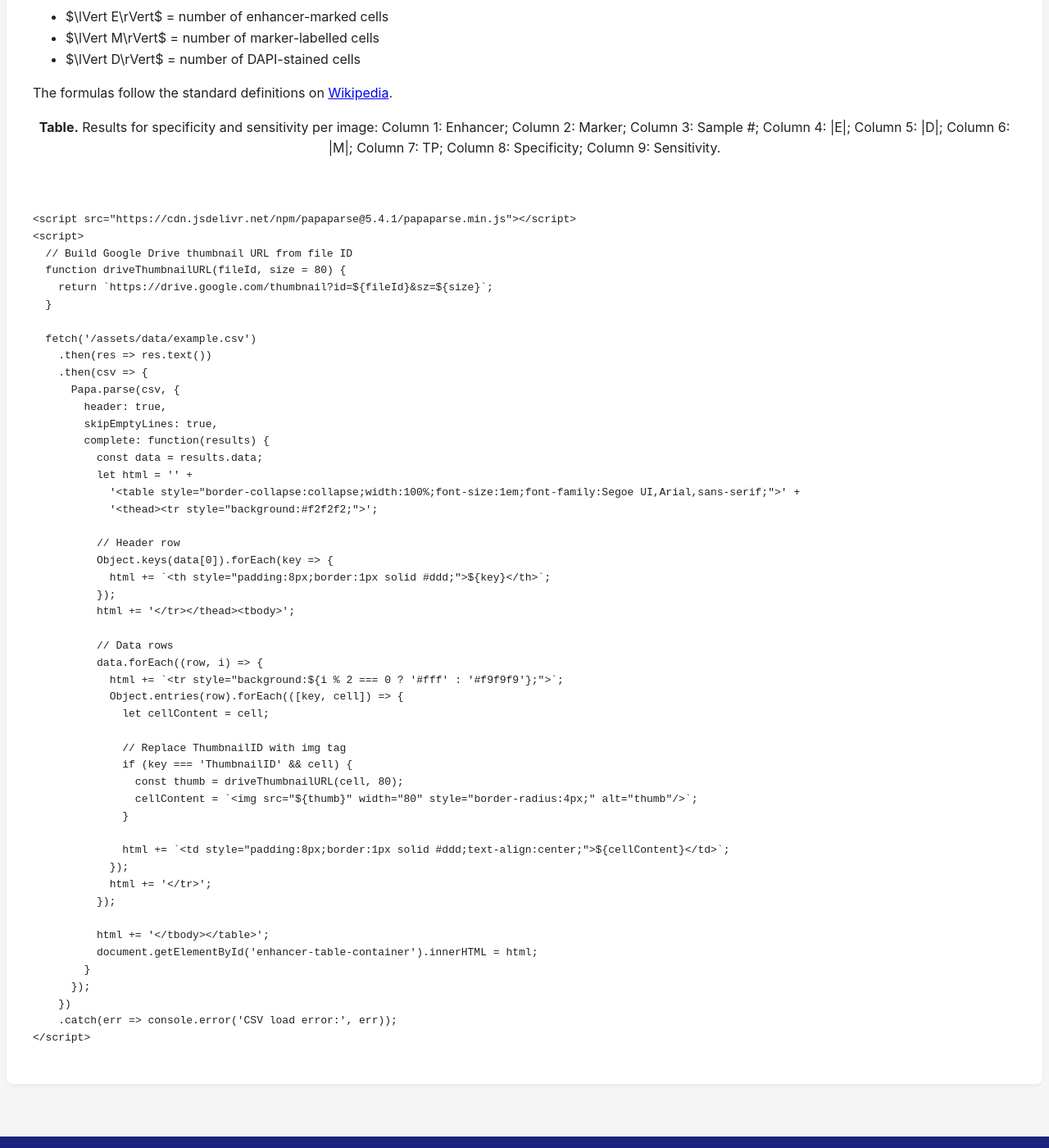
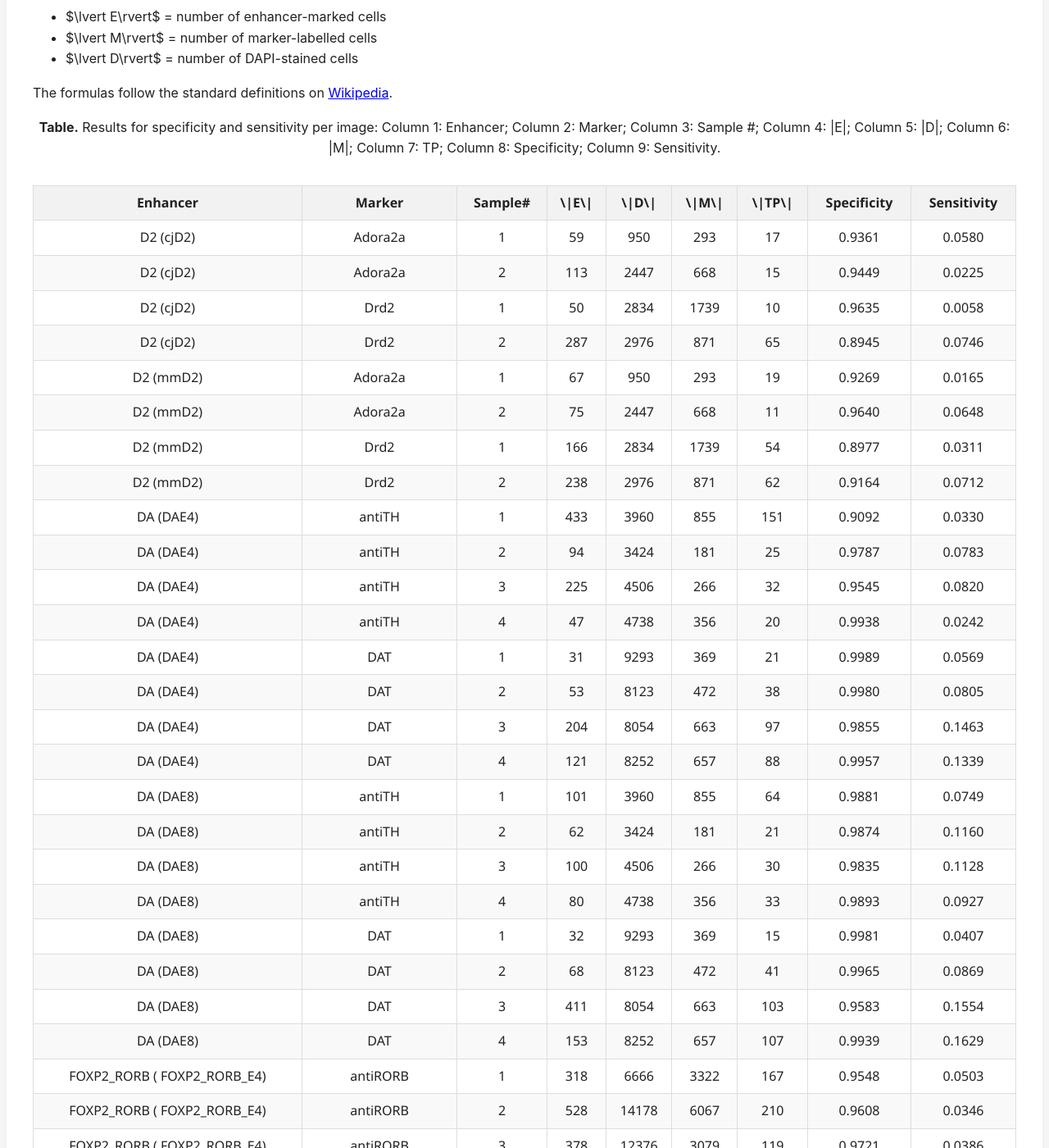
Before and after one commit to ppmitra/BAPDataAndCode, a Jekyll site: the page built from pages/marmosetEnhancer.md, in a window 1280 px wide and 1400 px high, scrolled down 1958 px. Shown: the whole window at 82% size. Built offline with Jekyll 4.4.1, drawn with Linux system fonts in a browser that asks for light colours; formulas are drawn with MathJax 3; comment, search, counter and statistics services are not loaded; some of the changed text lies outside the part shown.

Commit message:
added thumbnail support for marmosetEnhancer

````diff
--- a/pages/marmosetEnhancer.md
+++ b/pages/marmosetEnhancer.md
@@ -22,35 +22,35 @@
 <script src="https://cdnjs.cloudflare.com/ajax/libs/mathjax/2.7.4/MathJax.js?config=default"></script>
 
 $$
-\text{sensitivity} = \frac{\lVert E \cap M\rVert}{\lVert M\rVert}
+\text{sensitivity} \,=\, \frac{\lvert E \cap M\rvert}{\lvert M\rvert}
 $$
 
 $$
-\text{specificity} = \frac{\lVert D\rVert - \lVert M\rVert - \lVert E\rVert + TP}{\lVert D\rVert - \lVert M\rVert}
+\text{specificity} \,=\, \frac{\lvert D\rvert - \lvert M\rvert - \lvert E\rvert + TP}{\lvert D\rvert - \lvert M\rvert}
 $$
 
 where
 
-- $TP = \lVert E \cap M\rVert$ (true positives)
-- $FN = \lVert D - M\rVert - TP$ (false negatives)
-- $TN = \lVert D\rVert - \lVert M\rVert - \lVert E\rVert + TP$ (true negatives)
+- $TP = \lvert E \cap M\rvert$ (true positives)
+- $FN = (\lvert D \setminus M\rvert) - TP$ (false negatives)
+- $TN = \lvert D\rvert - \lvert M\rvert - \lvert E\rvert + TP$ (true negatives)
 
 and
 
-- $\lVert E\rVert$ = number of enhancer-marked cells
-- $\lVert M\rVert$ = number of marker-labelled cells
-- $\lVert D\rVert$ = number of DAPI-stained cells
+- $\lvert E\rvert$ = number of enhancer-marked cells
+- $\lvert M\rvert$ = number of marker-labelled cells
+- $\lvert D\rvert$ = number of DAPI-stained cells
 
 The formulas follow the standard definitions on [Wikipedia](https://en.wikipedia.org/wiki/Sensitivity_and_specificity).
 
 <p align="center">
 <strong>Table.</strong> Results for specificity and sensitivity per image:
-Column 1: Enhancer;  Column 2: Marker;  Column 3: Sample #;  Column 4: |E|;  Column 5: |D|;  Column 6: |M|;  Column 7: TP;  Column 8: Specificity;  Column 9: Sensitivity.
+Column 1: Enhancer;  Column 2: Marker;  Column 3: Sample #;  Column 4: |E|;  Column 5: |D|;  Column 6: |M|;  Column 7: TP;  Column 8: Specificity;  Column 9: Sensitivity.
 </p>
 
 <div id="enhancer-table-container" style="overflow-x:auto; margin:2em 0;"></div>
 
-```html
+<!-- PapaParse and thumbnail JS -->
 <script src="https://cdn.jsdelivr.net/npm/papaparse@5.4.1/papaparse.min.js"></script>
 <script>
   // Build Google Drive thumbnail URL from file ID
@@ -58,37 +58,34 @@
     return `https://drive.google.com/thumbnail?id=${fileId}&sz=${size}`;
   }
 
+  // Fetch CSV and render table
   fetch('/assets/data/example.csv')
     .then(res => res.text())
     .then(csv => {
       Papa.parse(csv, {
         header: true,
         skipEmptyLines: true,
-        complete: function(results) {
+        complete(results) {
           const data = results.data;
-          let html = '' +
-            '<table style="border-collapse:collapse;width:100%;font-size:1em;font-family:Segoe UI,Arial,sans-serif;">' +
-            '<thead><tr style="background:#f2f2f2;">';
+          let html = '<table style="border-collapse:collapse;width:100%;font-size:1em;font-family:Segoe UI,Arial,sans-serif;">';
+          html += '<thead><tr style="background:#f2f2f2;">';
 
-          // Header row
+          // headers
           Object.keys(data[0]).forEach(key => {
             html += `<th style="padding:8px;border:1px solid #ddd;">${key}</th>`;
           });
           html += '</tr></thead><tbody>';
 
-          // Data rows
+          // rows
           data.forEach((row, i) => {
             html += `<tr style="background:${i % 2 === 0 ? '#fff' : '#f9f9f9'};">`;
             Object.entries(row).forEach(([key, cell]) => {
-              let cellContent = cell;
-
-              // Replace ThumbnailID with img tag
+              let content = cell;
               if (key === 'ThumbnailID' && cell) {
-                const thumb = driveThumbnailURL(cell, 80);
-                cellContent = `<img src="${thumb}" width="80" style="border-radius:4px;" alt="thumb"/>`;
+                const thumb = driveThumbnailURL(cell);
+                content = `<img src="${thumb}" width="80" style="border-radius:4px;" alt="thumb"/>`;
               }
-
-              html += `<td style="padding:8px;border:1px solid #ddd;text-align:center;">${cellContent}</td>`;
+              html += `<td style="padding:8px;border:1px solid #ddd;text-align:center;">${content}</td>`;
             });
             html += '</tr>';
           });
@@ -100,4 +97,3 @@
     })
     .catch(err => console.error('CSV load error:', err));
 </script>
-```
````
